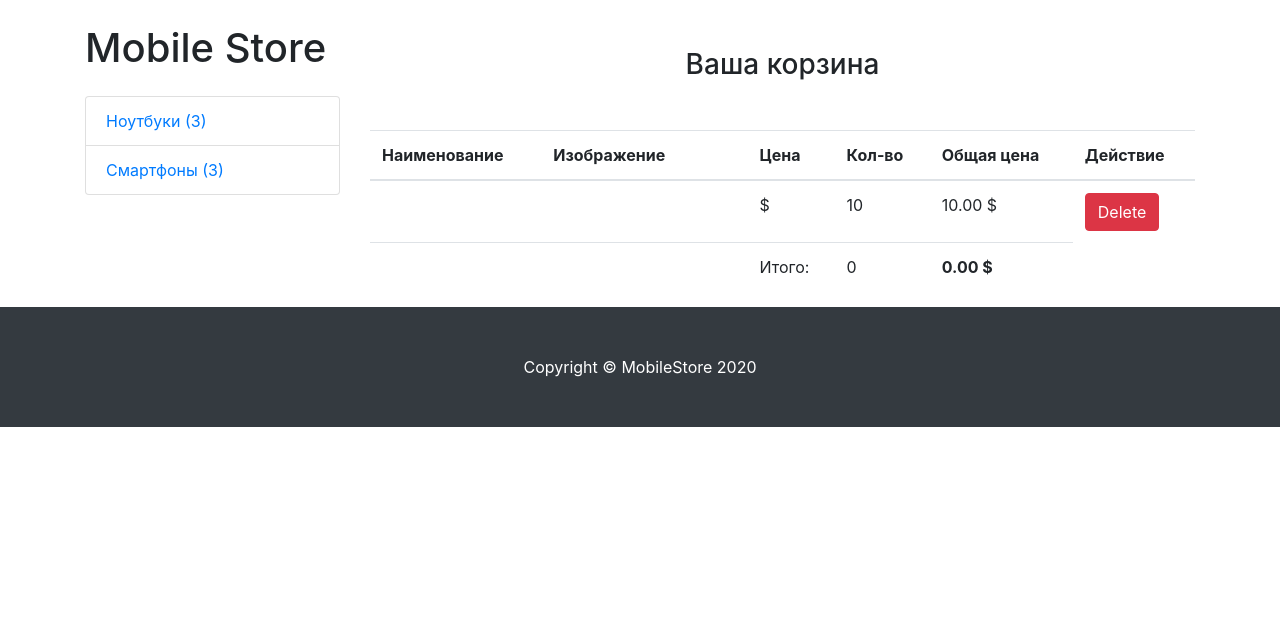
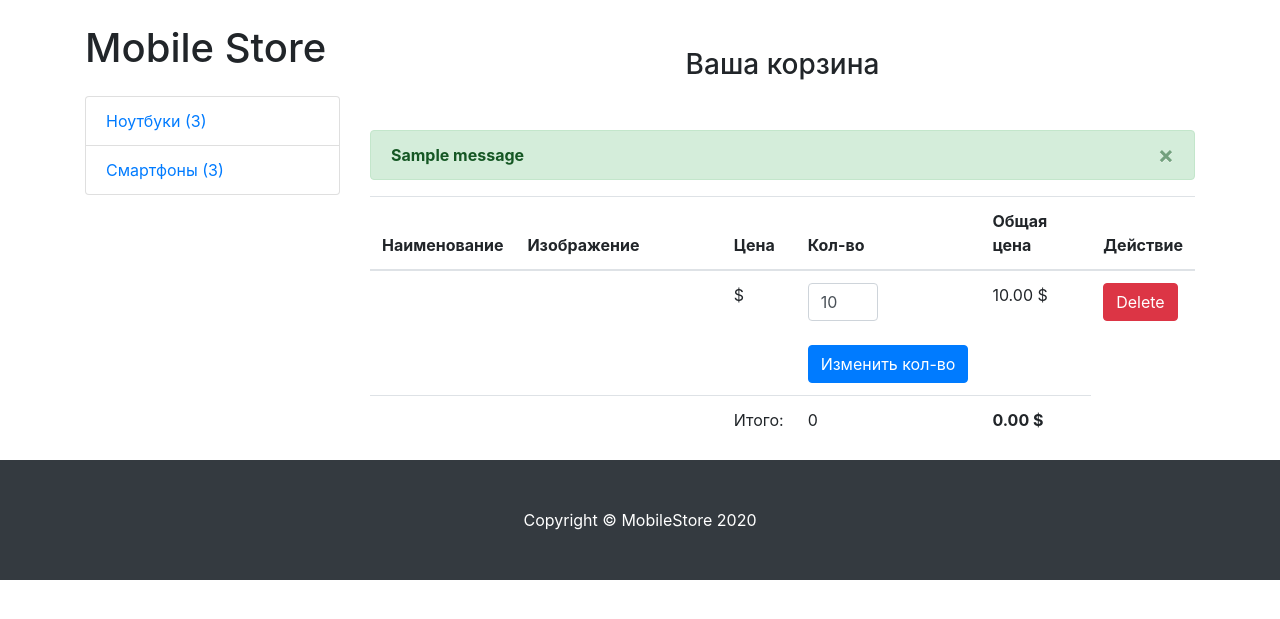
Before and after one commit to Dabygi/MobileStore, a Django app: page /cart/ in a window 1280 px wide. Shown: the part 56-675 px from the top of the page. Run offline with Django 3.2, Linux system fonts and the light colour scheme; a user stored in the database is signed in; data comes from the database, SQL or seed files in the repository; both versions use the stored data as it was after the commit; tables that the repository leaves empty hold one stand-in row (values such as "Sample post"); one stand-in notice (Sample message) is shown; some libraries are stand-ins or nearby versions.

Commit message:
commit 19 (изменение кол-ва товара в корзине)

```diff
--- a/store/templates/cart.html
+++ b/store/templates/cart.html
@@ -3,6 +3,17 @@
 
 {% block content %}
 <h3 class="text-center mt-5 mb-5">Ваша корзина {% if not cart.products.count %}пуста{% endif %}</h3>
+{% if messages %}
+    {% for message in messages %}
+      <div class="alert alert-success alert-dismissible fade show" role="alert">
+        <strong>{{ message }}</strong>
+        <button type="button" class="close" data-dismiss="alert" aria-label="Close">
+          <span aria-hidden="true">&times;</span>
+        </button>
+      </div>
+    {% endfor %}
+{% endif %}
+{% if cart.products.count %}
 <table class="table">
   <thead>
     <tr>
@@ -20,8 +31,15 @@
           <th scope="row">{{ item.content_object.title }}</th>
           <td class="w-25"><img src="{{ item.content_object.image.url }}" class="img-fluid"></td>
           <td>{{ item.content_object.price }} $</td>
-          <td>{{ item.qty }}</td>
-            <td>{{ item.final_price }} $</td>
+            <td>
+                <form action="{% url 'change_qty' ct_model=item.content_object.get_model_name slug=item.content_object.slug %}" method="POST">
+                    {% csrf_token %}
+                        <input type="number" class="form-control" name="qty" style="width: 70px;" min="1" value="{{ item.qty  }}">
+                        <br>
+                        <input type="submit" class="btn btn-primary" value="Изменить кол-во">
+                </form>
+            </td>
+                <td>{{ item.final_price }} $</td>
           <td>
             <a href="{% url 'delete_from_cart' ct_model=item.content_object.get_model_name slug=item.content_object.slug %}"><button class="btn btn-danger">Delete</button></a>
           </td>
@@ -35,4 +53,5 @@
         </tr>
   </tbody>
 </table>
+{% endif %}
 {% endblock content %}
--- a/store/urls.py
+++ b/store/urls.py
@@ -6,7 +6,8 @@ from .views import (
     CategoryDetailView,
     CartView,
     AddToCartView,
-    DeleteFromCartView
+    DeleteFromCartView,
+    ChangeQTYview,
 )
 
 urlpatterns = [
@@ -16,4 +17,5 @@ urlpatterns = [
     path('cart/', CartView.as_view(), name='cart'),
     path('add-to-cart/<str:ct_model>/<str:slug>/', AddToCartView.as_view(), name='add_to_cart'),
     path('remove-from-cart/<str:ct_model>/<str:slug>/', DeleteFromCartView.as_view(), name='delete_from_cart'),
+    path('change-qty/<str:ct_model>/<str:slug>/', ChangeQTYview.as_view(), name='change_qty'),
 ]
--- a/store/views.py
+++ b/store/views.py
@@ -1,5 +1,6 @@
 from django.shortcuts import render
 from django.contrib.contenttypes.models import ContentType
+from django.contrib import messages
 from django.http import HttpResponseRedirect
 from django.views.generic import DetailView, View
 
@@ -66,6 +67,7 @@ class AddToCartView(CartMixin, View):
         if created:
             self.cart.products.add(cart_product)
         self.cart.save()
+        messages.add_message(request, messages.INFO, "Товар успешно добавлен")
         return HttpResponseRedirect('/cart/')
 
 class DeleteFromCartView(CartMixin, View):
@@ -78,7 +80,25 @@ class DeleteFromCartView(CartMixin, View):
             user=self.cart.owner, cart=self.cart, content_type=content_type, object_id=product.id
         )
         self.cart.products.remove(cart_product)
+        cart_product.delete()                            # удаляет товар корзины из базы(админки)
         self.cart.save()
+        messages.add_message(request, messages.INFO, "Товар успешно удален")
+        return HttpResponseRedirect('/cart/')
+
+class ChangeQTYview(CartMixin, View):
+    """Кол-во товара в корзине"""
+    def post(self, request, *args, **kwargs):
+        ct_model, product_slug = kwargs.get('ct_model'), kwargs.get('slug')
+        content_type = ContentType.objects.get(model=ct_model)
+        product = content_type.model_class().objects.get(slug=product_slug)
+        cart_product = CartProduct.objects.get(
+            user=self.cart.owner, cart=self.cart, content_type=content_type, object_id=product.id
+        )
+        qty = int(request.POST.get('qty'))
+        cart_product.qty = qty
+        cart_product.save()
+        self.cart.save()
+        messages.add_message(request, messages.INFO, "Кол-во успешно изменено")
         return HttpResponseRedirect('/cart/')
 
 
```
Also changed, not shown: db.sqlite3.
